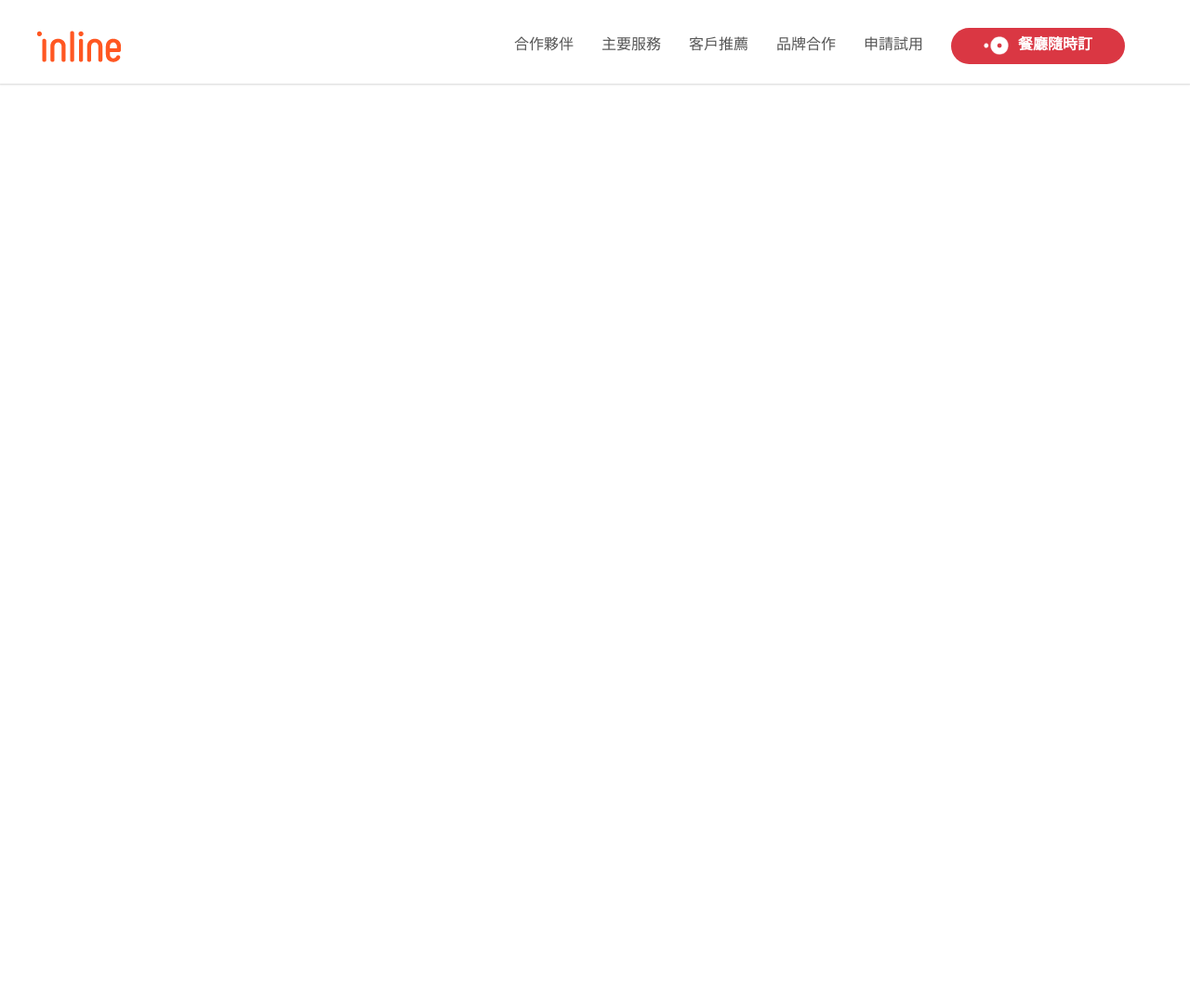
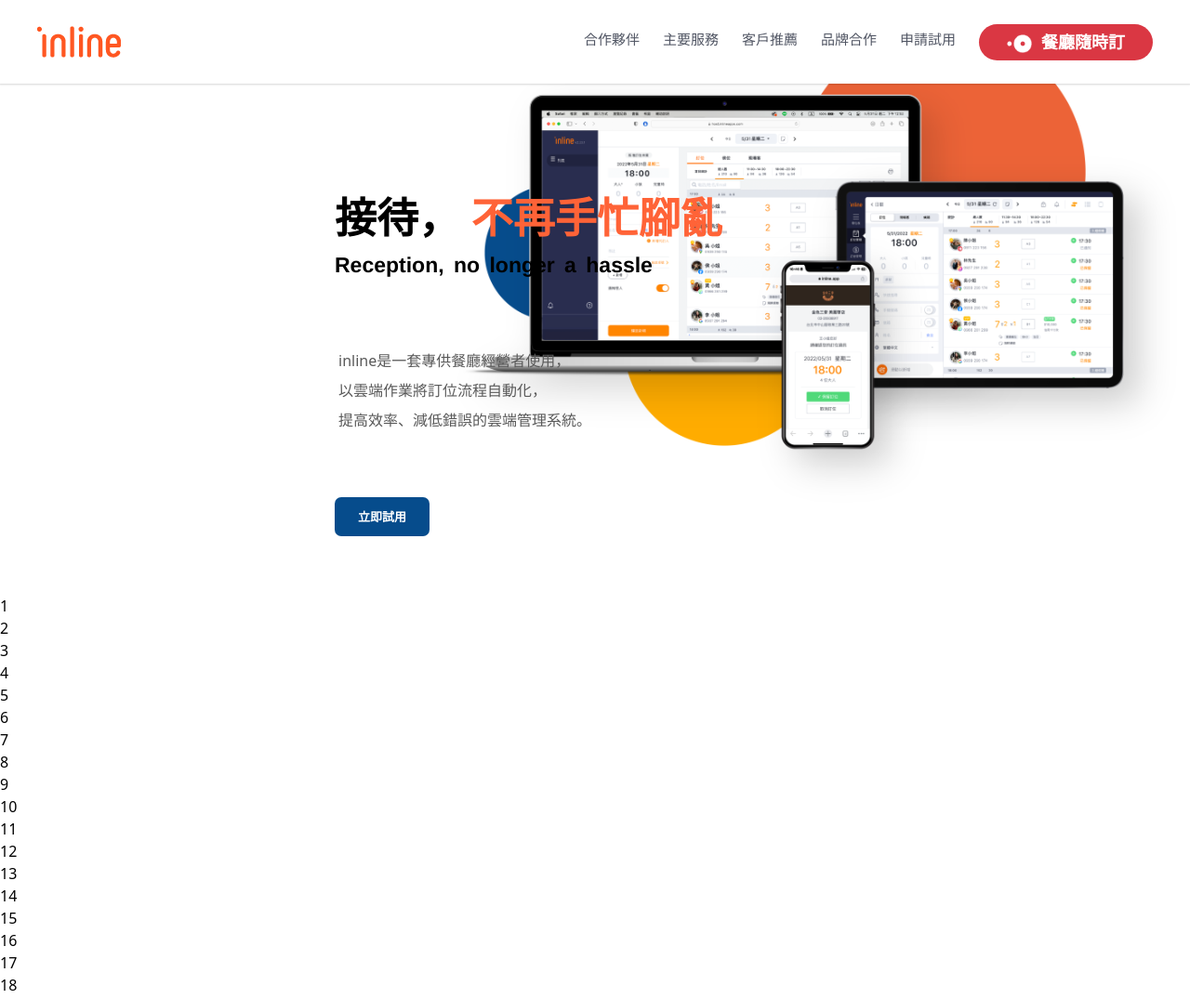
Before and after one commit to kenyykd/inline-net-clone, a website built with Vite: page index.html in a window 1280 px wide. Shown: the top 1075 px of the page at 93% size. Before the commit the page ends 800 px from the top, so only its background shows below. Built offline with nearby package versions, Linux system fonts and the light colour scheme.

Commit message:
'添加header底下立即試用的區域'

```diff
--- a/index.html
+++ b/index.html
@@ -3,23 +3,21 @@
   <head>
     <meta charset="UTF-8" />
     <link
-      rel="icon"
-      type="image/svg+xml"
+      rel="shortcut icon"
       href="https://inline.company/wp-content/uploads/2018/03/inline-x76@2x.png"
     />
     <meta name="viewport" content="width=device-width, initial-scale=1.0" />
+    <title>inline 訂候位系統 -</title>
     <link rel="stylesheet" href="./reset.css" />
     <link rel="stylesheet" href="./src/style.css" />
-    <script type="module" src="/src/main.js" defer></script>
-    <title>inline 訂候位系統 -</title>
   </head>
   <body>
     <header>
-      <div class="header-content">
-        <div class="logo">
+      <nav>
+        <div>
           <a href="#"><img src="./public/inline-logo.png" alt="" /></a>
         </div>
-        <nav>
+        <div class="nav-list">
           <ul>
             <li>
               <a href="">合作夥伴</a>
@@ -73,23 +71,56 @@
                 </p>
               </div>
             </li>
-            <li>
-              <a href="https://inline.app/zh/clients">客戶推薦</a>
-            </li>
-            <li>
-              <a href="https://inline.app/zh/news">品牌合作</a>
-            </li>
-            <li>
-              <a href="https://inline.app/zh/contact">申請試用</a>
-            </li>
-            <li>
-              <a href="https://lihi1.com/fR0SH">
-                <img src="./public/reserve-button.png" alt="" />餐廳隨時訂
-              </a>
-            </li>
+            <li><a href="https://inline.app/zh/clients">客戶推薦</a></li>
+            <li><a href="https://inline.app/zh/news">品牌合作</a></li>
+            <li><a href="https://inline.app/zh/contact">申請試用</a></li>
           </ul>
-        </nav>
-      </div>
+          <div class="reserve-button">
+            <a
+              href="https://www.opentable.com.tw/?utm_source=inline&utm_medium=official&utm_campaign=website"
+            >
+              <img src="./public/reserve-button.png" alt="" />餐廳隨時訂</a
+            >
+          </div>
+        </div>
+      </nav>
     </header>
+    <main>
+      <section class="system">
+        <div>
+          <h2>
+            <span>接待，</span>
+            <span>不再手忙腳亂</span>
+            <span>Reception, no longer a hassle</span>
+          </h2>
+          <p>inline是一套專供餐廳經營者使用，</p>
+          <p>以雲端作業將訂位流程自動化，</p>
+          <p>提高效率、減低錯誤的雲端管理系統。</p>
+          <a href="">立即試用</a>
+        </div>
+      </section>
+      <section >
+        <div>1</div>
+        <div>2</div>
+        <div>3</div>
+        <div>4</div>
+        <div>5</div>
+        <div>6</div>
+        <div>7</div>
+        <div>8</div>
+        <div>9</div>
+        <div>10</div>
+        <div>11</div>
+        <div>12</div>
+        <div>13</div>
+        <div>14</div>
+        <div>15</div>
+        <div>16</div>
+        <div>17</div>
+        <div>18</div>
+        <div>19</div>
+        <div>20</div>
+      </section>
+    </main>
   </body>
 </html>
--- a/src/style.css
+++ b/src/style.css
@@ -1,75 +1,129 @@
 header {
-  height: 90px;
+  width: 100%;
   box-shadow: 0px 0px 2px 1px rgba(0, 0, 0, 0.16);
+  display: flex;
   position: fixed;
-  width: 100%;
-  z-index: 999;
+  background-color: #fff;
+  z-index: 1000;
 }
 
-.header-content {
+header nav {
+  width: 1200px;
+  height: 90px;
+  margin: 0 auto;
   display: flex;
-  width: 1200px;
-  margin: 0 auto;
   justify-content: space-between;
   align-items: center;
 }
 
-.header-content ul {
+.nav-list {
   display: flex;
 }
 
-.header-content ul li:nth-of-type(6) {
-  background-color: #da3743;
-  color: #fff;
-  padding: 5px 35px;
-  border-radius: 30px;
-  font-weight: 700;
+header ul {
+  display: flex;
+  align-items: center;
 }
 
-.header-content ul li:nth-of-type(6) img {
+header li {
+  margin-right: 25px;
+  font-size: 15px;
+  padding-bottom: 5px;
+  color: #505563;
+  position: relative;
+}
+
+.reserve-button {
+  padding: 6px 30px;
+  background-color: #da3743;
+  font-weight: 700;
+  font-size: 18px;
+  color: #fff;
+  border-radius: 30px;
+}
+
+.reserve-button img {
   display: inline-block;
   margin-right: 10px;
+  width: 27px;
   height: 20px;
-  width: 27px;
-}
-
-.header-content li {
-  position: relative;
-  color: #555;
-  padding: 5px 0 10px 0;
-  margin-top: 30px;
-  margin-right: 30px;
-}
-
-.header-content li:hover {
-  color: #ff6e06;
-}
-
-.header-content li:hover .dropdown {
-  display: block;
-}
-
-.logo {
-  margin-top: 30px;
 }
 
 .dropdown {
   display: none;
+  position: absolute;
   background-color: #fff;
-  position: absolute;
-  top: 35px;
   width: 200px;
-  padding: 0 8px;
-  color: #555;
+  padding: 0 15px;
   border-radius: 0px 0px 2px 2px;
+  top: 25px;
   box-shadow: 1px 1px 3px 0px rgba(0, 0, 0, 0.1);
 }
-
 .dropdown p {
-  font-size: 14px;
   padding: 15px 6px;
+  color: #505563;
 }
 
 .dropdown p + p {
-  border-top: 1px solid #f1f1f1;
+  border-top: 1px solid #e6e6e6;
 }
+
+li:hover {
+  color: #ff6e06;
+}
+
+li:hover .dropdown {
+  display: block;
+}
+
+.system {
+  background-image: url(../public/system-bgc.png);
+  background-repeat: repeat;
+  height: 80vh;
+  background-position: center top -40px;
+  background-size: cover;
+  position: relative;
+  padding: 0 360px;
+  display: flex;
+  justify-content: start;
+}
+
+.system div {
+  position: absolute;
+  top: 200px;
+}
+
+.system h2 {
+  font-size: 45px;
+  font-weight: 700;
+  margin-bottom: 70px;
+}
+
+.system span:nth-of-type(2) {
+  color: #ff6337;
+}
+
+.system span:nth-of-type(3) {
+  display: block;
+  font-size: 23px;
+  font-family: "Franklin Gothic Medium", "Arial Narrow", Arial, sans-serif;
+  word-spacing: 4px;
+}
+
+.system p {
+  color: #595959;
+  padding: 4px;
+}
+
+.system p:nth-of-type(3) {
+  margin-bottom: 75px;
+}
+
+.system a {
+  color: #fff;
+  background-color: #064c8c;
+  font-size: 13px;
+  font-weight: 700;
+  padding: 12px 25px;
+  border-radius: 7px;
+}
```
Also changed, not shown: public/system-bgc.png (added), public/worldmap-bgc.png (added).
